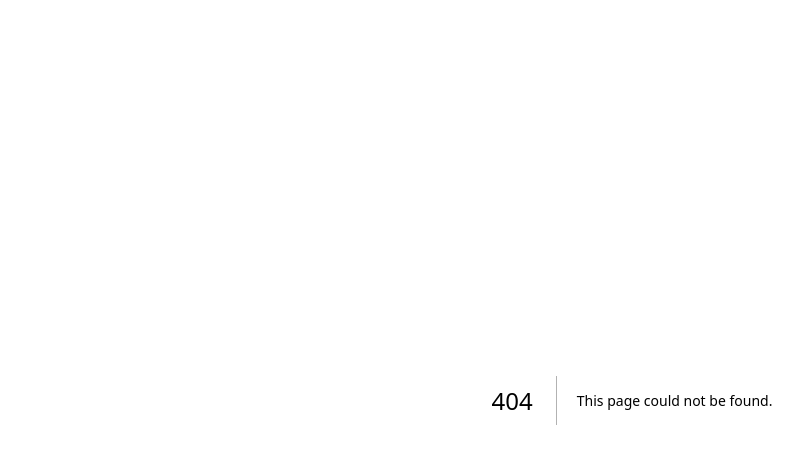
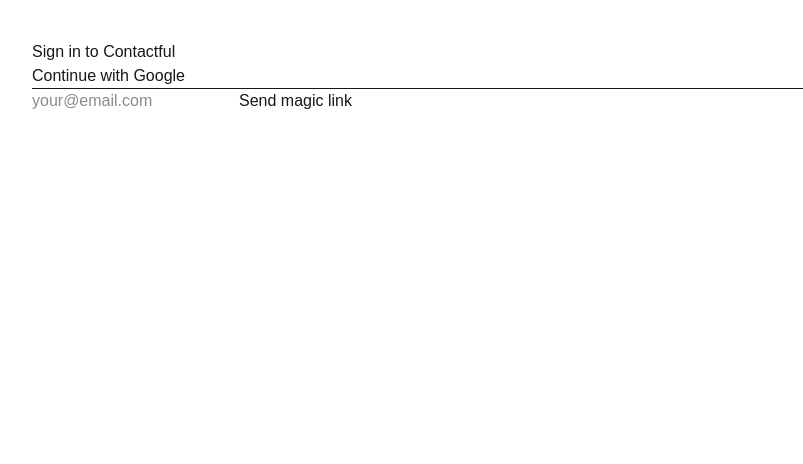
Before and after one commit to Contactful/contactful-app, a Next.js app: page /login in a window 1280 px wide. Before the commit this address had no page. Shown: the top 464 px of the page, without its empty margins (8-811 px from the left). Built offline with nearby package versions, Linux system fonts and the light colour scheme; no server answers.

Commit message:
Initial Contactful login app

```diff
--- /dev/null
+++ b/app/auth-complete/page.tsx
@@ -0,0 +1,44 @@
+"use client";
+
+import { useEffect, useState } from "react";
+import { supabase } from "../../lib/supabaseClient";
+
+export default function AuthCompletePage() {
+  const [status, setStatus] = useState("Finishing login...");
+
+  useEffect(() => {
+    async function finalize() {
+      const { data, error } = await supabase.auth.getSession();
+
+      if (error) {
+        setStatus("Error finishing login. You can close this tab.");
+        return;
+      }
+
+      if (data?.session) {
+        setStatus("Logged in. You can close this tab.");
+      } else {
+        setStatus("No active session. You can close this tab.");
+      }
+    }
+
+    finalize();
+  }, []);
+
+  return (
+    <div
+      style={{
+        minHeight: "100vh",
+        display: "flex",
+        alignItems: "center",
+        justifyContent: "center",
+        fontFamily: "system-ui, sans-serif",
+      }}
+    >
+      <div style={{ padding: 32, borderRadius: 16, border: "1px solid #333" }}>
+        <h1 style={{ fontSize: 22, marginBottom: 12 }}>Auth complete</h1>
+        <p>{status}</p>
+      </div>
+    </div>
+  );
+}
--- /dev/null
+++ b/app/login/page.tsx
@@ -0,0 +1,58 @@
+"use client";
+
+import { FormEvent, useState } from "react";
+import { supabase } from "../../lib/supabaseClient";
+
+export default function LoginPage() {
+  const [email, setEmail] = useState("");
+  const [sent, setSent] = useState(false);
+  const [error, setError] = useState<string | null>(null);
+
+  const redirectUrl =
+    process.env.NEXT_PUBLIC_AUTH_REDIRECT_URL ||
+    "https://app.contactful.app/auth-complete";
+
+  async function signInWithGoogle() {
+    setError(null);
+    const { error } = await supabase.auth.signInWithOAuth({
+      provider: "google",
+      options: { redirectTo: redirectUrl },
+    });
+    if (error) setError(error.message);
+  }
+
+  async function signInWithEmail(e: FormEvent) {
+    e.preventDefault();
+    setError(null);
+
+    const { error } = await supabase.auth.signInWithOtp({
+      email,
+      options: { emailRedirectTo: redirectUrl },
+    });
+
+    if (error) setError(error.message);
+    else setSent(true);
+  }
+
+  return (
+    <div style={{ padding: 40, fontFamily: "sans-serif" }}>
+      <h1>Sign in to Contactful</h1>
+
+      <button onClick={signInWithGoogle}>Continue with Google</button>
+      <hr />
+
+      <form onSubmit={signInWithEmail}>
+        <input
+          placeholder="your@email.com"
+          value={email}
+          onChange={(e) => setEmail(e.target.value)}
+          required
+        />
+        <button type="submit">Send magic link</button>
+      </form>
+
+      {sent && <p>📩 Check your inbox!</p>}
+      {error && <p style={{ color: "red" }}>{error}</p>}
+    </div>
+  );
+}
--- /dev/null
+++ b/lib/supabaseClient.ts
@@ -0,0 +1,11 @@
+import { createClient } from "@supabase/supabase-js";
+
+const supabaseUrl = process.env.NEXT_PUBLIC_SUPABASE_URL!;
+const supabaseAnonKey = process.env.NEXT_PUBLIC_SUPABASE_ANON_KEY!;
+
+export const supabase = createClient(supabaseUrl, supabaseAnonKey, {
+  auth: {
+    persistSession: false,
+    detectSessionInUrl: true,
+  },
+});
--- a/package.json
+++ b/package.json
@@ -9,6 +9,7 @@
     "lint": "eslint"
   },
   "dependencies": {
+    "@supabase/supabase-js": "^2.87.1",
     "next": "16.0.8",
     "react": "19.2.1",
     "react-dom": "19.2.1"
```
Also changed, not shown: 1 other file (tests, documents, lock files or other folders).
